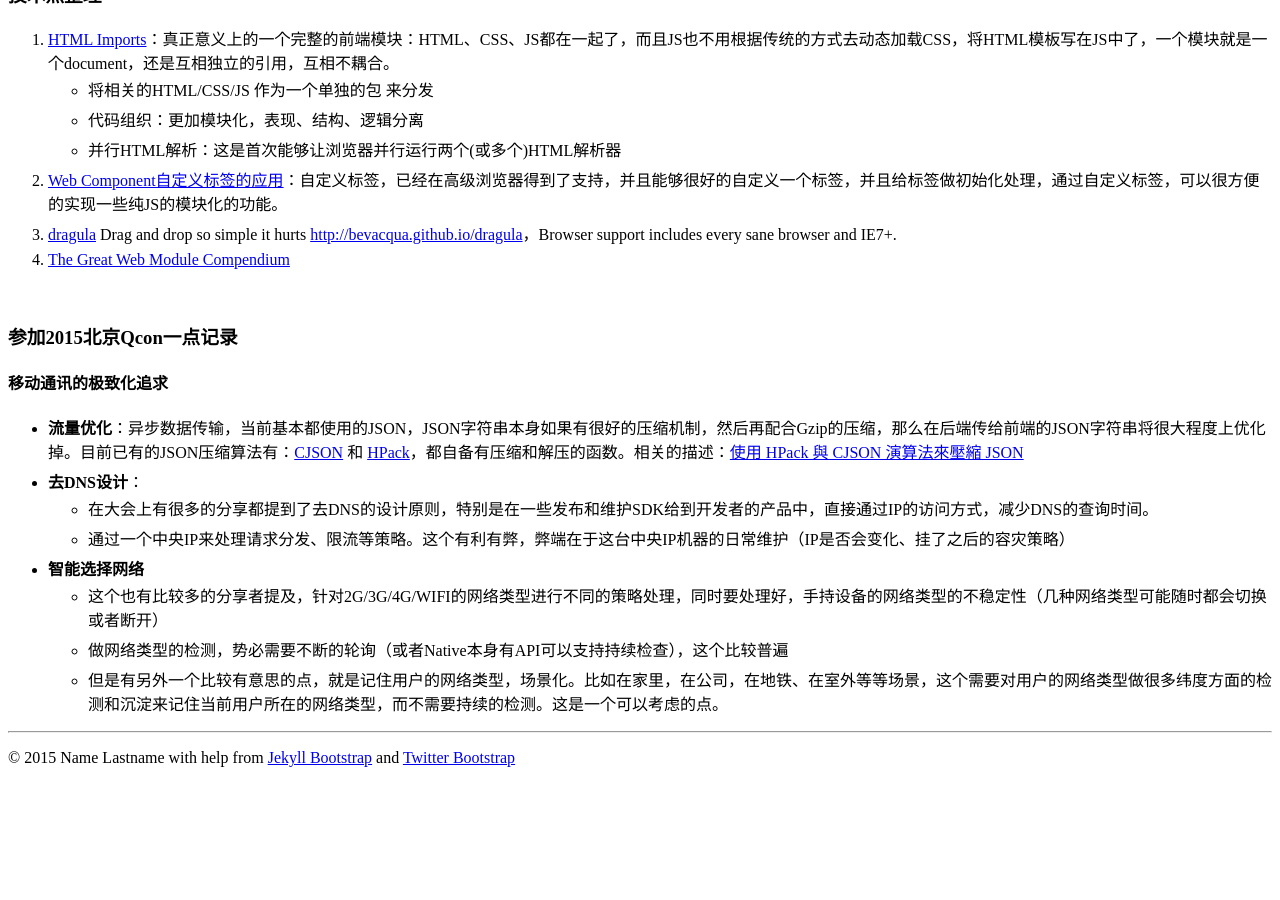
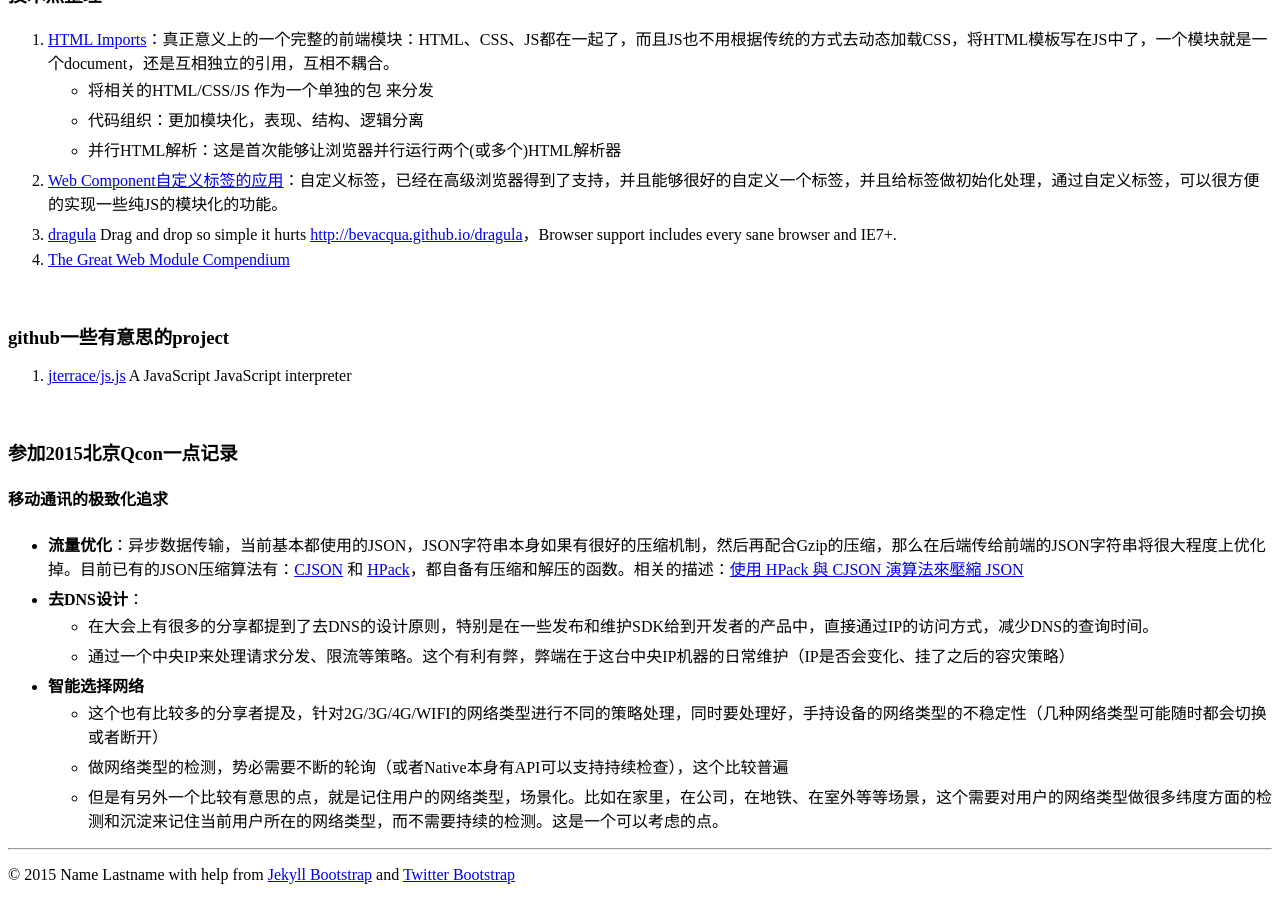
Before and after one commit to supersha/supersha.github.io, a Jekyll site: the page built from index.md, in a window 1280 px wide and 900 px high, scrolled down 2182 px. Built offline with Jekyll 4.4.1, drawn with Linux system fonts in a browser that asks for light colours; before the commit the page ends 2965 px from its top, so only the background shows below that.

Commit message:
by shafeng

```diff
--- a/index.md
+++ b/index.md
@@ -72,6 +72,12 @@ tagline: 记录点滴前端知识
 
 <br>
 
+### github一些有意思的project
+
+0. [jterrace/js.js](https://github.com/jterrace/js.js/) A JavaScript JavaScript interpreter
+
+<br>
+
 ### 参加2015北京Qcon一点记录
 
 #### 移动通讯的极致化追求
```
